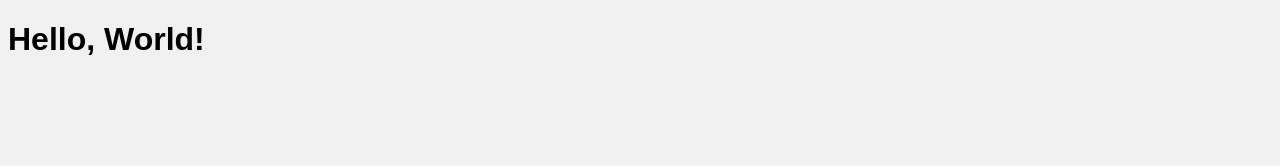
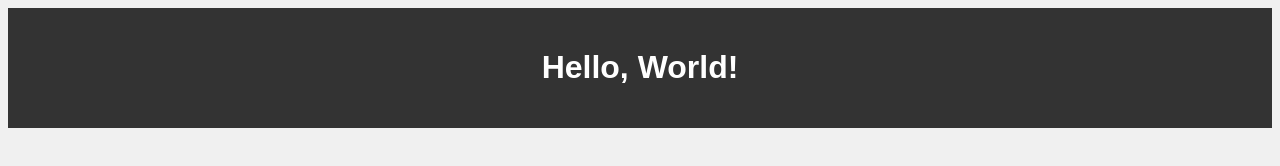
Before and after one commit to Chicodup/git_learn, a plain HTML site: page index.html in a window 1280 px wide. Drawn offline with Linux system fonts and the light colour scheme.

Commit message:
o(*≧▽≦)ツ┏━┓

```diff
--- a/index.html
+++ b/index.html
@@ -7,7 +7,9 @@
     <link rel="stylesheet" href="style.css">
 </head>
 <body>
-    <h1>Hello, World!</h1>
+    <header>
+        <h1>Hello, World!</h1>
+    </header>
     <script src="script.js"></script>
 
 </body>
--- a/style.css
+++ b/style.css
@@ -2,3 +2,9 @@ body {
     background-color: #f0f0f0;
     font-family: Arial, sans-serif;
 }
+header {
+    background-color: #333;
+    color: #fff;
+    padding: 20px;
+    text-align: center;
+}
```
